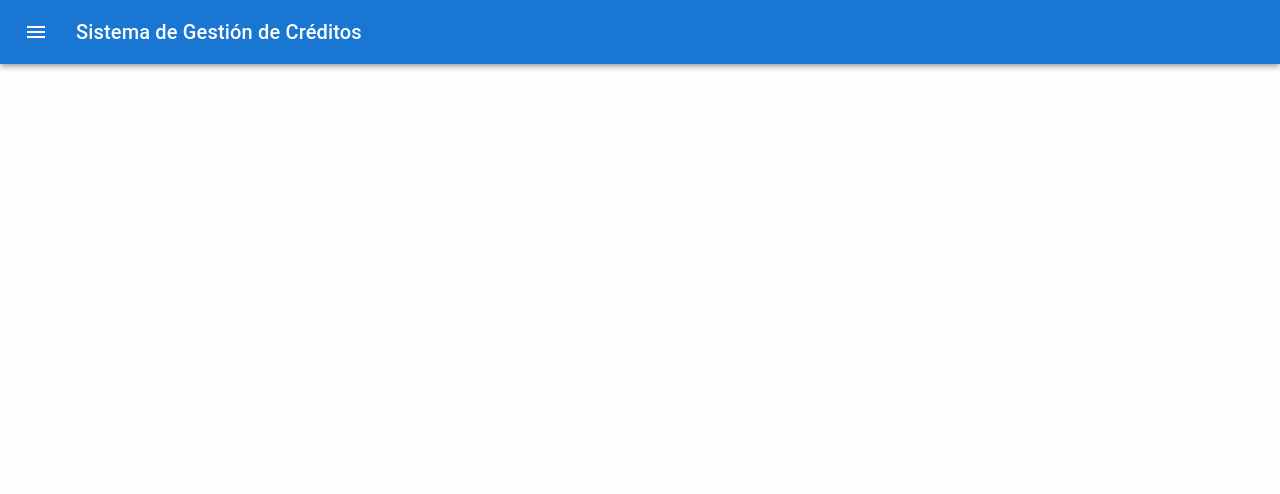
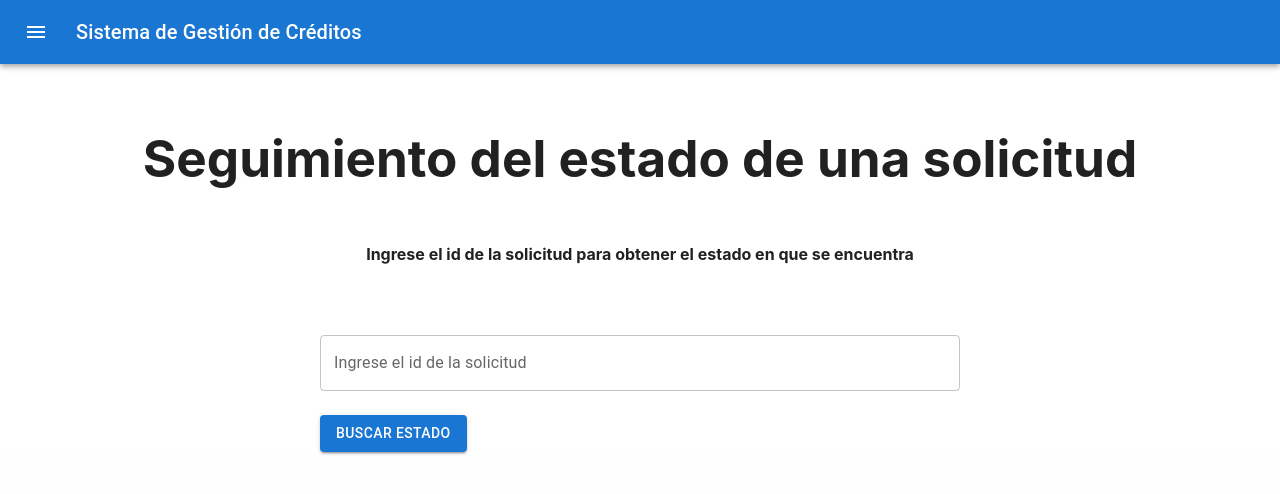
Before and after one commit to reii23/prestabanco-entrega1, a React (Vite) app in the folder front/interface/: page /creditstatus in a window 1280 px wide. Shown: the top 494 px of the page. Built offline with nearby package versions, Linux system fonts and the light colour scheme.

Commit message:
add HU5 in front (get status request by id)
se agrega la vista de seguimiento de una solicitud de crédito

```diff
--- a/front/interface/src/App.jsx
+++ b/front/interface/src/App.jsx
@@ -7,6 +7,7 @@ import CreditSimulation from "./components/CreditSimulation";
 import LoanList from "./components/LoanList";
 import AddCreditRequest from "./components/AddCreditRequest";
 import Sidebar from "./components/Sidebar";
+import CreditStatusView from './components/CreditStatusView';
 import Box from "@mui/material/Box";
 import AppBar from "@mui/material/AppBar";
 import Toolbar from "@mui/material/Toolbar";
@@ -55,6 +56,7 @@ const App = () => {
           <Route path="/credit-simulation" element={<CreditSimulation />} />
           <Route path="/loans" element={<LoanList />} />
           <Route path="/loans/add" element={<AddCreditRequest />} />
+          <Route path="/creditstatus" element={<CreditStatusView />} />
 
         </Routes>
       </Box>
--- /dev/null
+++ b/front/interface/src/components/CreditStatusView.jsx
@@ -0,0 +1,56 @@
+import React, { useState } from 'react';
+import { Box, TextField, Button, Typography } from '@mui/material';
+import creditRequestService from '../services/creditRequest.service';
+
+const CreditStatusView = () => {
+    const [requestId, setRequestId] = useState('');
+    const [status, setStatus] = useState('');
+    const [message, setMessage] = useState('');
+
+    // manage the status check of a credit request
+    const handleStatusCheck = async (e) => {
+        e.preventDefault();
+        try {
+            const response = await creditRequestService.getCreditRequestStatus(requestId);
+            setStatus(response.data); // set the status of the request
+            setMessage('');
+        } catch (error) {
+            setMessage('No se encontró el estado de la solicitud para el ID entregado');
+            setStatus('');
+        }
+    };
+
+    return (
+        <Box sx={{ display: 'flex', flexDirection: 'column', alignItems: 'center', mt: 4 }}>
+            <h1>Seguimiento del estado de una solicitud</h1>
+            <h4>Ingrese el id de la solicitud para obtener el estado en que se encuentra</h4>
+            <form onSubmit={handleStatusCheck} style={{ width: '50%', marginTop: '2rem' }}>
+                <TextField
+                    label="Ingrese el id de la solicitud"
+                    name="requestId"
+                    value={requestId}
+                    onChange={(e) => setRequestId(e.target.value)}
+                    fullWidth
+                    margin="normal"
+                />
+                <Button type="submit" variant="contained" color="primary" sx={{ mt: 2 }}>
+                    Buscar Estado
+                </Button>
+            </form>
+
+            {message && (
+                <Typography variant="h6" color="error" sx={{ mt: 2 }}>
+                    {message}
+                </Typography>
+            )}
+
+            {status && (
+                <Typography variant="h6" color="primary" sx={{ mt: 4 }}>
+                    El estado de la solicitud es: {status}
+                </Typography>
+            )}
+        </Box>
+    );
+};
+
+export default CreditStatusView;
--- a/front/interface/src/components/Sidebar.jsx
+++ b/front/interface/src/components/Sidebar.jsx
@@ -8,6 +8,7 @@ import ListItemText from "@mui/material/ListItemText";
 import HomeIcon from "@mui/icons-material/Home";
 import PeopleAltIcon from "@mui/icons-material/PeopleAlt";
 import AttachMoneyIcon from '@mui/icons-material/AttachMoney';
+import AssignmentTurnedInIcon from '@mui/icons-material/AssignmentTurnedIn';
 import AccountBalanceIcon from '@mui/icons-material/AccountBalance';
 import { useNavigate } from "react-router-dom";
 
@@ -32,7 +33,6 @@ const Sidebar = ({ open, toggleDrawer }) => {
           <ListItemText primary="Clientes" />
         </ListItemButton>
 
-
         {/* Credit Simulation button option */}
         <ListItemButton onClick={() => navigate("/credit-simulation")}>
           <ListItemIcon>
@@ -48,6 +48,14 @@ const Sidebar = ({ open, toggleDrawer }) => {
           </ListItemIcon>
           <ListItemText primary="Solicitudes de Crédito" />
         </ListItemButton>
+
+        {/* Credit Status Button option */}
+        <ListItemButton onClick={() => navigate("/creditstatus")}>
+          <ListItemIcon>
+            <AssignmentTurnedInIcon />
+          </ListItemIcon>
+          <ListItemText primary="Seguimiento de Estado" />
+        </ListItemButton>
       </List>
     </Box>
   );
--- a/front/interface/src/services/creditRequest.service.js
+++ b/front/interface/src/services/creditRequest.service.js
@@ -16,7 +16,13 @@ const createCreditRequest = (formData) => {
     });
 };
 
+const getCreditRequestStatus = (id) => {
+    return axios.get(`${API_URL}${id}/status`);
+};
+
+
 export default {
     getClientByRut,
     createCreditRequest,
+    getCreditRequestStatus,
 };
```
Also changed, not shown: 2 other files (tests, documents, lock files or other folders).
